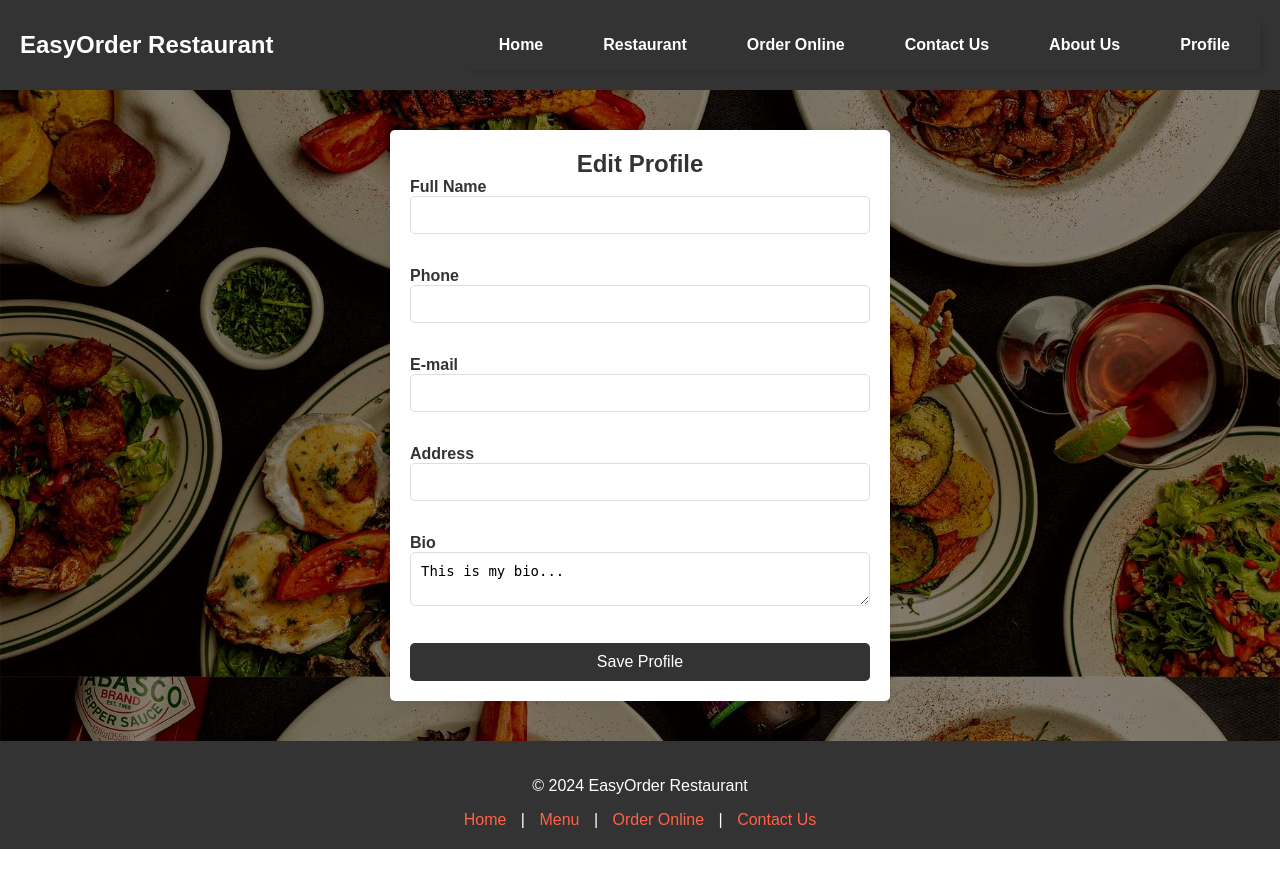
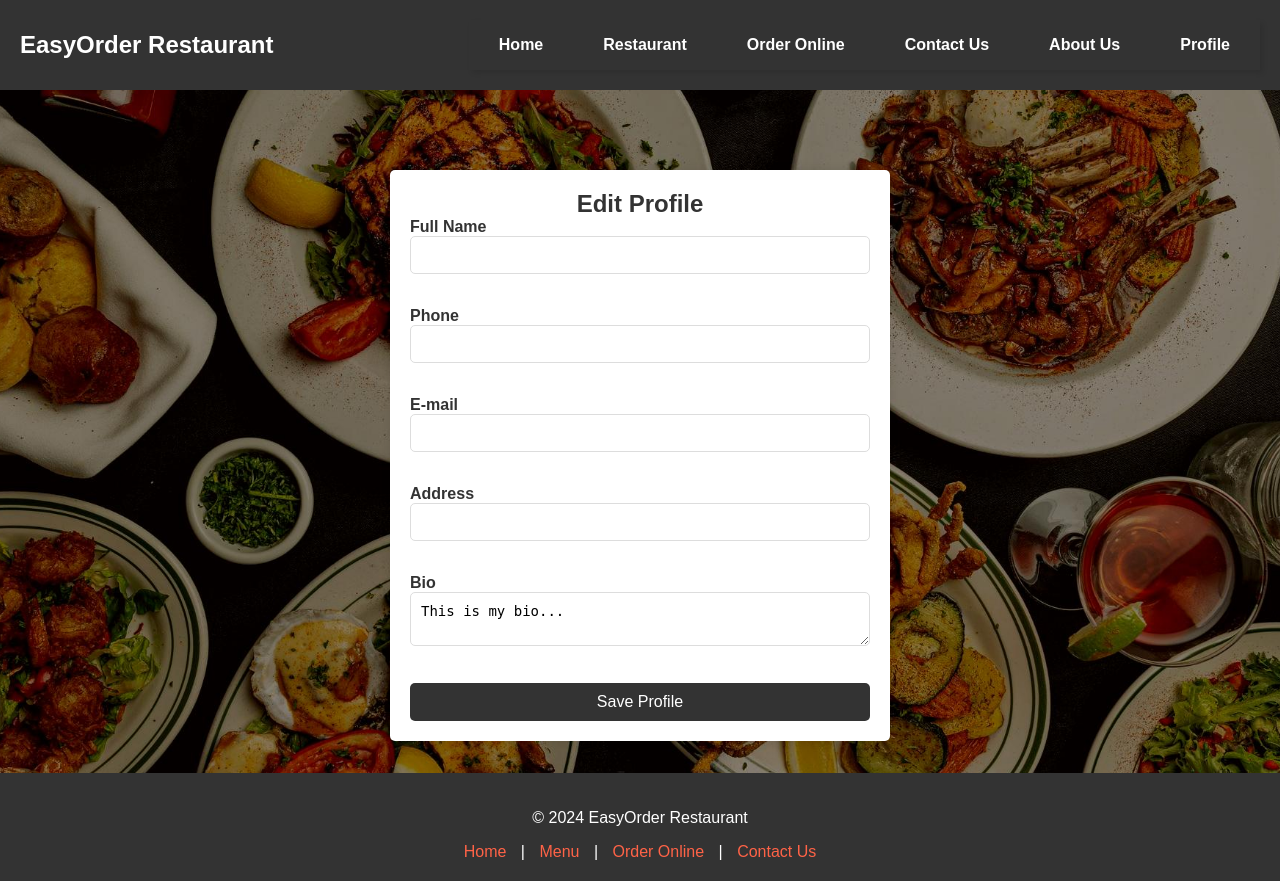
Before and after one commit to gioalco/EasyOrder, a PHP site: page /user-profile.php in a window 1280 px wide. Before the commit the page ends 849 px from the top, so only its background shows below. Run offline with PHP 8.4, Linux system fonts and the light colour scheme.

Commit message:
Polished design of the user-profile.php. Made the footer to stick to bottom of the screen when the webpage (html body) is shorter than the viewport.
Praise Jesus!

```diff
--- a/user-profile.php
+++ b/user-profile.php
@@ -18,22 +18,23 @@
             font-family: Arial, sans-serif;
             color: #333;
             background-color: #f4f4f4;
-            background-image: url('about-bg.jpg'); /* Replace with actual image */
+        }
+
+        .background {
+            background-image: url('about-bg.jpg');
             background-size: cover;
             background-position: center;
-            height: 500px;
-            justify-content: center;
-            align-items: center;
         }
 
         /* Profile Container */
         .profile-container {
+            width: 90%;
             max-width: 500px;
-            margin: 40px auto;
+            margin: 5em auto 2em ;
             padding: 20px;
             background: #fff;
             border-radius: 5px;
-            box-shadow: 0px 0px 10px 0px rgba(0,0,0,0.1);
+            box-shadow: 0 0 10px 0 rgba(0,0,0,0.1);
         }
 
         h2 {
@@ -71,10 +72,23 @@
         button:hover {
             background-color: #555;
         }
+
+        @media screen and (min-height: 840px) {
+            .background {
+                height: 100lvh;
+            }
+            footer-component {
+                position: fixed;
+                left: 0;
+                right: 0;
+                bottom: 0;
+            }
+        }
     </style>
 </head>
 <body>
 
+<section class="background">
     <header-component></header-component>
 
     <!-- Profile Management Section -->
@@ -106,6 +120,7 @@
     </div>
 
     <footer-component></footer-component>
+    </section>
 
     <!-- JavaScript to handle form save -->
     <script>
```
